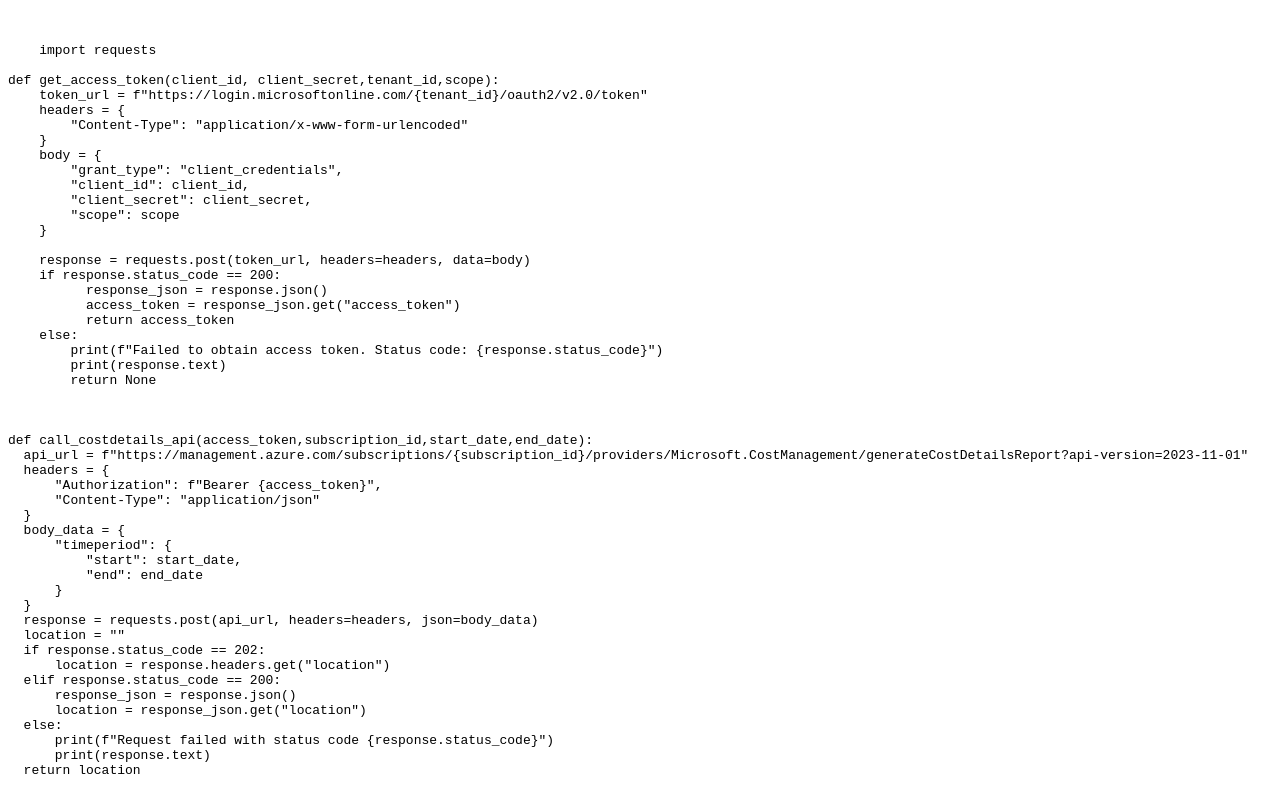
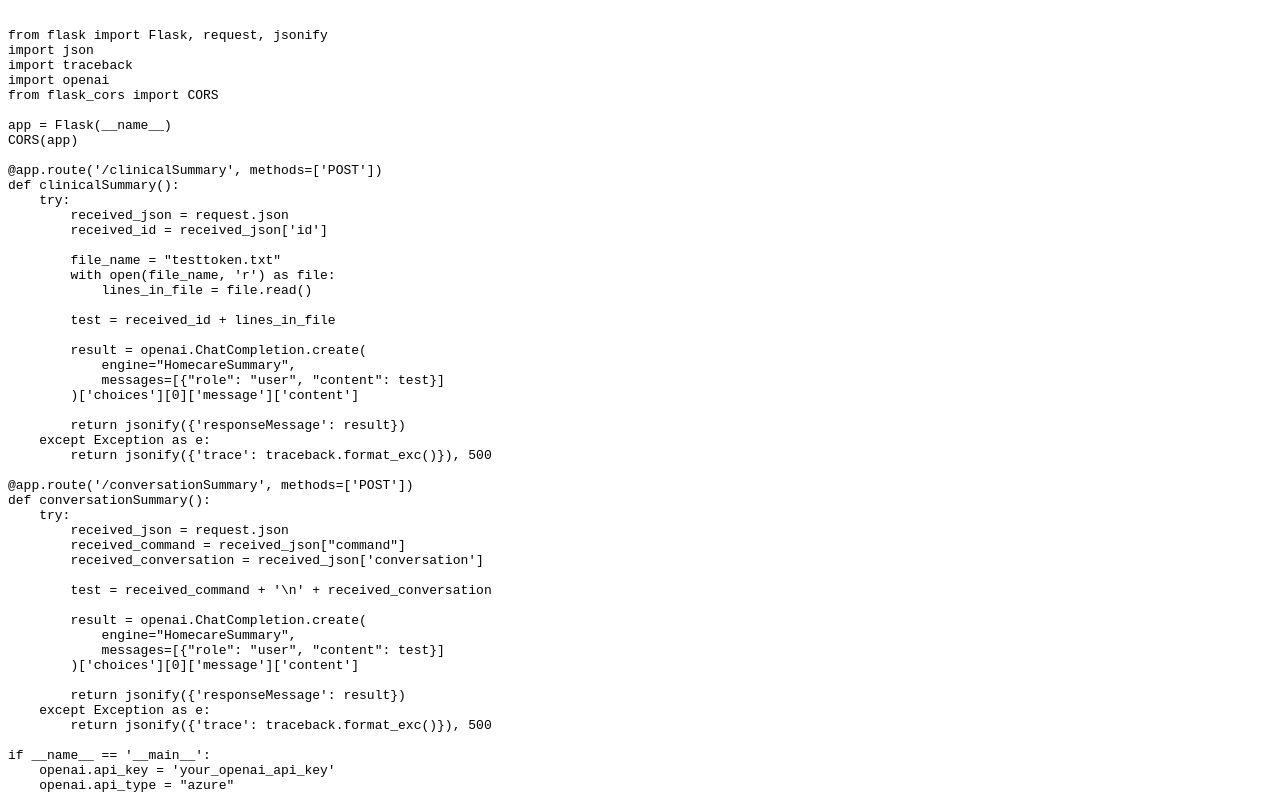
Before and after one commit to sakethnarayana/casestudy, a plain HTML site: page index.html in a window 1280 px wide. Shown: the top 794 px of the page. Drawn offline with Linux system fonts and the light colour scheme.

Commit message:
Update index.html

```diff
--- a/index.html
+++ b/index.html
@@ -7,90 +7,61 @@
 </head>
 <body>
   <plaintext>
+from flask import Flask, request, jsonify
+import json
+import traceback
+import openai
+from flask_cors import CORS
 
-    import requests
+app = Flask(__name__)
+CORS(app)
 
-def get_access_token(client_id, client_secret,tenant_id,scope):
-    token_url = f"https://login.microsoftonline.com/{tenant_id}/oauth2/v2.0/token"
-    headers = {
-        "Content-Type": "application/x-www-form-urlencoded"
-    }
-    body = {
-        "grant_type": "client_credentials",
-        "client_id": client_id,
-        "client_secret": client_secret,
-        "scope": scope
-    }
+@app.route('/clinicalSummary', methods=['POST'])
+def clinicalSummary():
+    try:
+        received_json = request.json
+        received_id = received_json['id']
 
-    response = requests.post(token_url, headers=headers, data=body)
-    if response.status_code == 200:
-          response_json = response.json()
-          access_token = response_json.get("access_token")
-          return access_token
-    else:
-        print(f"Failed to obtain access token. Status code: {response.status_code}")
-        print(response.text)
-        return None
+        file_name = "testtoken.txt"
+        with open(file_name, 'r') as file:
+            lines_in_file = file.read()
 
+        test = received_id + lines_in_file
 
+        result = openai.ChatCompletion.create(
+            engine="HomecareSummary",
+            messages=[{"role": "user", "content": test}]
+        )['choices'][0]['message']['content']
 
-def call_costdetails_api(access_token,subscription_id,start_date,end_date):
-  api_url = f"https://management.azure.com/subscriptions/{subscription_id}/providers/Microsoft.CostManagement/generateCostDetailsReport?api-version=2023-11-01"
-  headers = {
-      "Authorization": f"Bearer {access_token}",
-      "Content-Type": "application/json"
-  }
-  body_data = {
-      "timeperiod": {
-          "start": start_date,
-          "end": end_date
-      }
-  }
-  response = requests.post(api_url, headers=headers, json=body_data)
-  location = ""
-  if response.status_code == 202:
-      location = response.headers.get("location")
-  elif response.status_code == 200:
-      response_json = response.json()
-      location = response_json.get("location")
-  else:
-      print(f"Request failed with status code {response.status_code}")
-      print(response.text)
-  return location
+        return jsonify({'responseMessage': result})
+    except Exception as e:
+        return jsonify({'trace': traceback.format_exc()}), 500
 
+@app.route('/conversationSummary', methods=['POST'])
+def conversationSummary():
+    try:
+        received_json = request.json
+        received_command = received_json["command"]
+        received_conversation = received_json['conversation']
 
+        test = received_command + '\n' + received_conversation
 
-def get_bloblink(access_token,location):
-  location_headers = {
-          "Authorization": f"Bearer {access_token}"
-      }
-  location_response = requests.get(location, headers=location_headers)
-  blob_link=""
-  if location_response.status_code in [200] :
-    blob_link = location_response.json().get('manifest', {}).get('blobs', [])[0].get('blobLink')
-  else:
-    print(f"GET request to location URL failed with status code {location_response.status_code}")
-    print(location_response.text)
-  return blob_link
+        result = openai.ChatCompletion.create(
+            engine="HomecareSummary",
+            messages=[{"role": "user", "content": test}]
+        )['choices'][0]['message']['content']
 
+        return jsonify({'responseMessage': result})
+    except Exception as e:
+        return jsonify({'trace': traceback.format_exc()}), 500
 
+if __name__ == '__main__':
+    openai.api_key = 'your_openai_api_key'
+    openai.api_type = "azure"
+    openai.api_base = "https://homecare.openai.azure.com/"
+    openai.api_version = "2023-07-01-preview"
 
-
-# Our actual details
-client_id = ""
-client_secret = ""
-tenant_id=""
-subscription_id = ""
-scope = "https://management.azure.com/.default"
-start_date=""
-end_date=""
-
-access_token = get_access_token(client_id, client_secret,tenant_id,scope)
-location=call_costdetails_api(access_token,subscription_id,start_date,end_date)
-blob_link=get_bloblink(access_token,location)
-
-print(f"Blob Link: {blob_link}")
-
+    app.run(port=5000, host='0.0.0.0')
 
 
 
```
